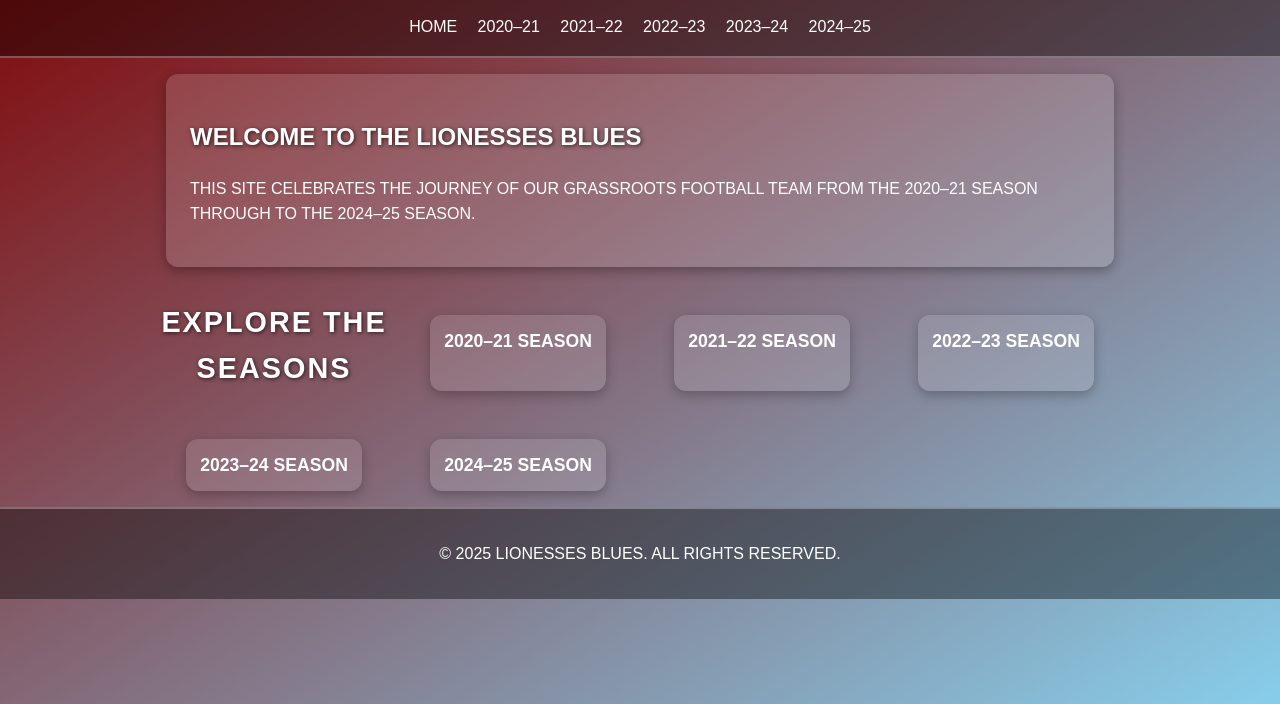
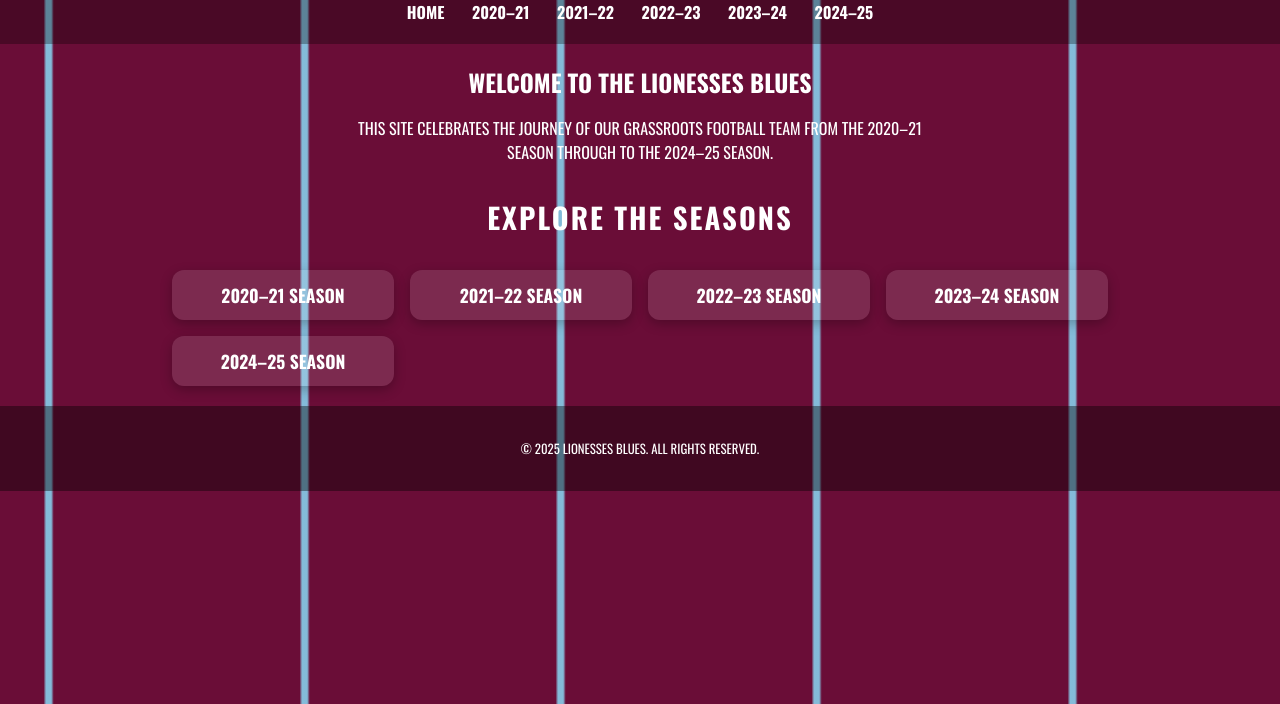
Before and after one commit to jmfootball/LionessesBlues, a plain HTML site: page index.html in a window 1280 px wide. Shown: the part 96-800 px from the top of the page. Drawn offline with nearby package versions, Linux system fonts and the light colour scheme.

Commit message:
Update style.css

```diff
--- a/css/style.css
+++ b/css/style.css
@@ -1,142 +1,79 @@
-/* Background with claret + 5 thin sky blue stripes */
-body {
-  margin: 0;
-  min-height: 100vh;
-  background-color: #6a0d37; /* dark claret fallback */
-  background-image: repeating-linear-gradient(
-    to right,
-    #6a0d37 0%,          /* claret */
-    #6a0d37 18%,         /* claret width */
-    #87ceeb 18%,         /* sky blue stripe start */
-    #87ceeb 20%,         /* thin stripe (2%) */
-    #6a0d37 20%,         /* back to claret */
-    #6a0d37 100%         /* continue claret */
-  );
-  background-size: 20% 100%; /* 5 stripes evenly across */
-}
-
-/* Import Oswald from Google Fonts */
-@import url('https://fonts.googleapis.com/css2?family=Oswald:wght@300;400;500;700&display=swap');
+/* === GLOBAL STYLES === */
+@import url('https://fonts.googleapis.com/css2?family=Oswald:wght@400;500;700&display=swap');
 
 body {
   margin: 0;
-  font-family: 'Oswald', Arial, sans-serif;
-  background: linear-gradient(to bottom right, #800000, #87CEEB); /* claret → sky blue */
+  font-family: 'Oswald', sans-serif;
+  text-transform: uppercase;
+  color: #fff;
   min-height: 100vh;
-  color: #fff;
-  line-height: 1.6;
+
+  /* Dark claret with 5 soft sky blue stripes */
+  background-color: #6a0d37; /* fallback */
+  background-image: repeating-linear-gradient(
+    to right,
+    #6a0d37 0%,
+    #6a0d37 17%,
+    /* fade into sky blue */
+    rgba(135, 206, 235, 0.9) 18%,
+    rgba(135, 206, 235, 0.9) 20%,
+    /* fade back out */
+    #6a0d37 21%,
+    #6a0d37 100%
+  );
+  background-size: 20% 100%; /* 5 evenly spaced stripes */
 }
 
-/* Header & nav */
+* {
+  box-sizing: border-box;
+  color: #fff !important;
+}
+
+h1, h2, h3 {
+  margin: 0 0 16px;
+}
+
+/* === HEADER & NAVIGATION === */
 header {
   text-align: center;
-  padding: 1rem;
-  background: rgba(0, 0, 0, 0.4); /* translucent backdrop */
-  border-bottom: 2px solid rgba(255, 255, 255, 0.3);
+  padding: 20px;
+  background: rgba(0, 0, 0, 0.3);
+}
+
+header h1 {
+  font-size: 2.5rem;
+  letter-spacing: 3px;
+}
+
+nav {
+  margin-top: 10px;
 }
 
 nav a {
-  color: #fff;
+  margin: 0 12px;
   text-decoration: none;
-  margin: 0 0.5rem;
-  font-weight: 500;
+  font-weight: bold;
+  transition: color 0.3s ease;
 }
 
 nav a:hover {
-  text-decoration: underline;
+  color: #87ceeb !important; /* sky blue highlight */
 }
 
-/* Section styling */
-section {
-  background: rgba(255, 255, 255, 0.15); /* frosted look */
-  padding: 1.5rem;
-  margin: 1rem auto;
-  border-radius: 12px;
-  max-width: 900px;
-  box-shadow: 0 4px 12px rgba(0,0,0,0.3);
+/* === MAIN CONTENT === */
+main {
+  padding: 20px;
+  text-align: center;
 }
 
-/* Headings */
-h1, h2 {
-  color: #fff;
-  text-shadow: 1px 1px 4px rgba(0,0,0,0.7);
+/* Welcome section */
+main section:first-of-type p {
+  font-size: 1rem;
+  max-width: 600px;
+  margin: 0 auto;
 }
 
-/* Images */
-img {
-  max-width: 100%;
-  border-radius: 10px;
-  margin: 0.5rem 0;
-}
-
-/* Footer */
-footer {
-  text-align: center;
-  padding: 1rem;
-  background: rgba(0, 0, 0, 0.4);
-  border-top: 2px solid rgba(255, 255, 255, 0.3);
-}
-* {
-  color: #fff !important;
-}
-/* Make all links inside section headings bigger and uppercase */
-section h3 a {
-  font-size: 1.5rem;   /* increase font size */
-  text-transform: uppercase; /* all caps */
-  font-weight: bold;   /* stronger weight */
-  text-decoration: none; /* remove underline */
-}
-
-section h3 a:hover {
-  text-decoration: underline; /* subtle hover feedback */
-}
-/* Hover effect for season boxes */
-.season-box {
-  transition: transform 0.2s ease, background-color 0.2s ease, box-shadow 0.2s ease;
-  cursor: pointer;
-}
-
-.season-box:hover {
-  transform: scale(1.05);            /* grow slightly */
-  background-color: rgba(255, 255, 255, 0.15); /* subtle glow */
-  box-shadow: 0 8px 16px rgba(0, 0, 0, 0.3);   /* lifted effect */
-}
-
-.season-box a {
-  display: block;        /* make link fill box */
-  color: white;          /* keep text white */
-  text-decoration: none; /* remove underline */
-}
-/* Seasons container grid */
-.seasons-container {
-  display: flex;
-  flex-wrap: wrap;
-  justify-content: center;
-  gap: 20px;
-  margin-top: 40px;
-}
-
-.seasons-title {
-  width: 100%;
-  text-align: center;
-  margin-bottom: 20px;
-  font-size: 2rem;
-  letter-spacing: 2px;
-}
-/* 1) ALL CAPS + WHITE TEXT SITE-WIDE */
-body { text-transform: uppercase; }
-* { color: #fff !important; }
-
-/* 2) Center the "Explore the Seasons" title */
-.seasons-title {
-  width: 100%;
-  text-align: center;
-  margin: 0 auto 16px;
-  font-size: 1.8rem;
-  letter-spacing: 2px;
-}
-
-/* 3) Smaller SEASON boxes in a neat grid */
+/* === SEASONS GRID === */
 .seasons-container {
   display: grid;
   grid-template-columns: repeat(auto-fit, minmax(180px, 1fr));
@@ -146,30 +83,45 @@ body { text-transform: uppercase; }
   padding: 0 12px;
 }
 
+.seasons-title {
+  grid-column: 1 / -1;
+  text-align: center;
+  font-size: 1.8rem;
+  margin-bottom: 16px;
+  letter-spacing: 2px;
+}
+
 .season-box {
   padding: 12px 14px;
   text-align: center;
-  background: rgba(255,255,255,0.12);
+  background: rgba(255, 255, 255, 0.12);
   border-radius: 12px;
-  box-shadow: 0 4px 12px rgba(0,0,0,0.25);
-  transition: transform .15s ease, box-shadow .15s ease, background-color .15s ease;
+  box-shadow: 0 4px 12px rgba(0, 0, 0, 0.25);
+  transition: transform 0.15s ease, box-shadow 0.15s ease, background-color 0.15s ease;
   cursor: pointer;
 }
 
 .season-box a {
-  display: block;              /* make the whole card clickable */
+  display: block;
   text-decoration: none;
 }
 
 .season-box:hover {
   transform: scale(1.04);
-  background-color: rgba(255,255,255,0.18);
-  box-shadow: 0 8px 16px rgba(0,0,0,0.30);
+  background-color: rgba(255, 255, 255, 0.18);
+  box-shadow: 0 8px 16px rgba(0, 0, 0, 0.3);
 }
 
-/* Bigger, bold season titles */
 .season-box h3 {
   font-size: 1.1rem;
+  font-weight: 700;
   margin: 0;
-  font-weight: 700;
 }
+
+/* === FOOTER === */
+footer {
+  text-align: center;
+  padding: 20px;
+  background: rgba(0, 0, 0, 0.4);
+  font-size: 0.8rem;
+}
```
